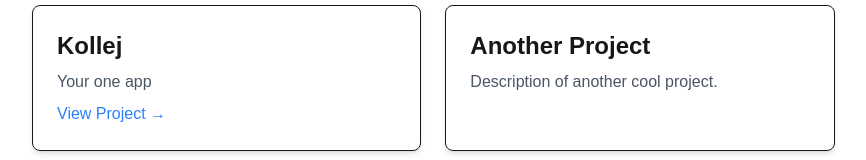
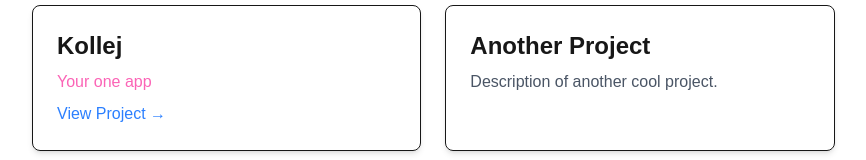
Before and after one commit to giantsquad/sameer-syed, a Next.js app: page /projects in a window 1280 px wide. Shown: the part 151-311 px from the top of the page, without its empty margins (0-866 px from the left). Built offline with nearby package versions, Linux system fonts and the light colour scheme.

Commit message:
Made Kollej subtext in projects a default pink, mainly to force update sitemap

```diff
--- a/src/app/projects/page.tsx
+++ b/src/app/projects/page.tsx
@@ -16,7 +16,7 @@ const ProjectsPage: React.FC = () => {
                 {/* Example Project Link */}
                 <Link href="https://www.kollej.app/" className="block p-6 border rounded-lg shadow-md hover:shadow-lg transition-shadow">
                     <h2 className="text-2xl font-semibold mb-2">Kollej</h2>
-                    <p className="text-gray-600">Your one app</p>
+                    <p className="text-pink-400">Your one app</p>
                     <span className="text-blue-500 hover:underline mt-2 inline-block">View Project &rarr;</span>
                 </Link>
 
```
